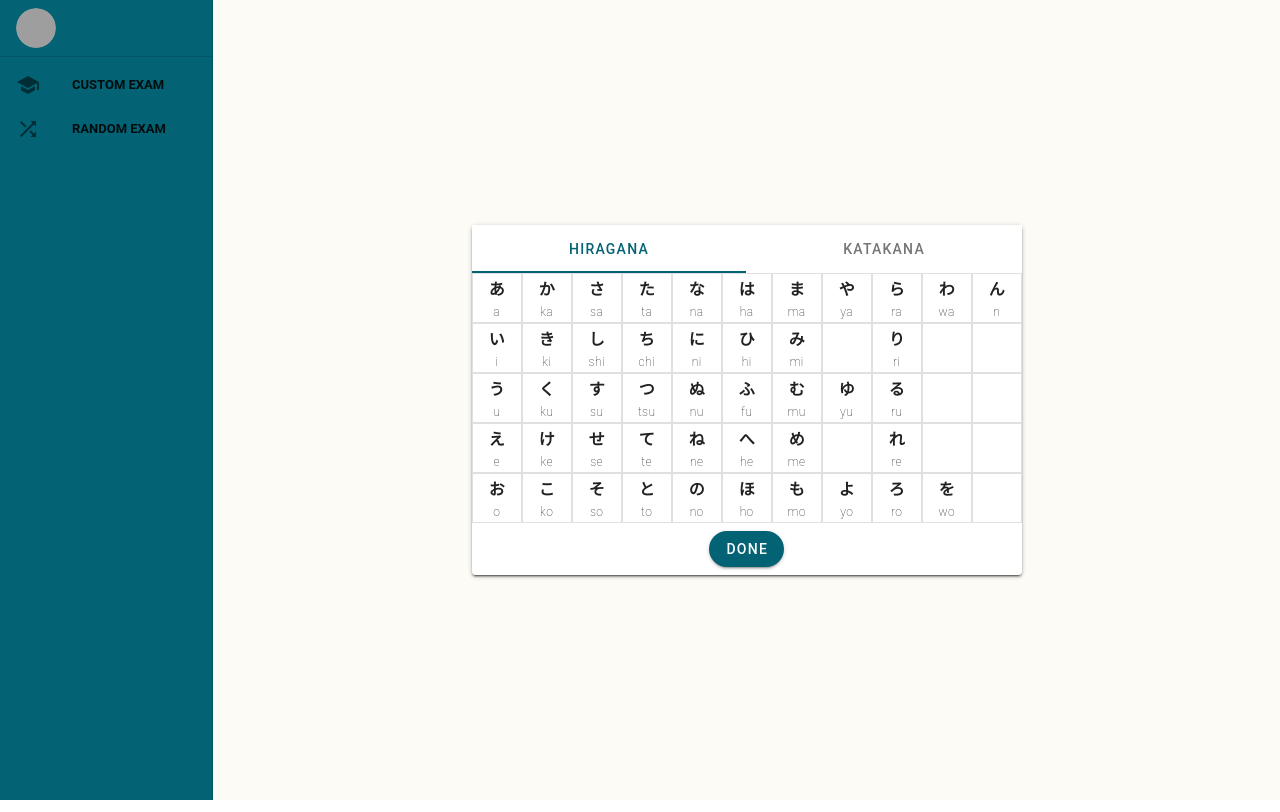
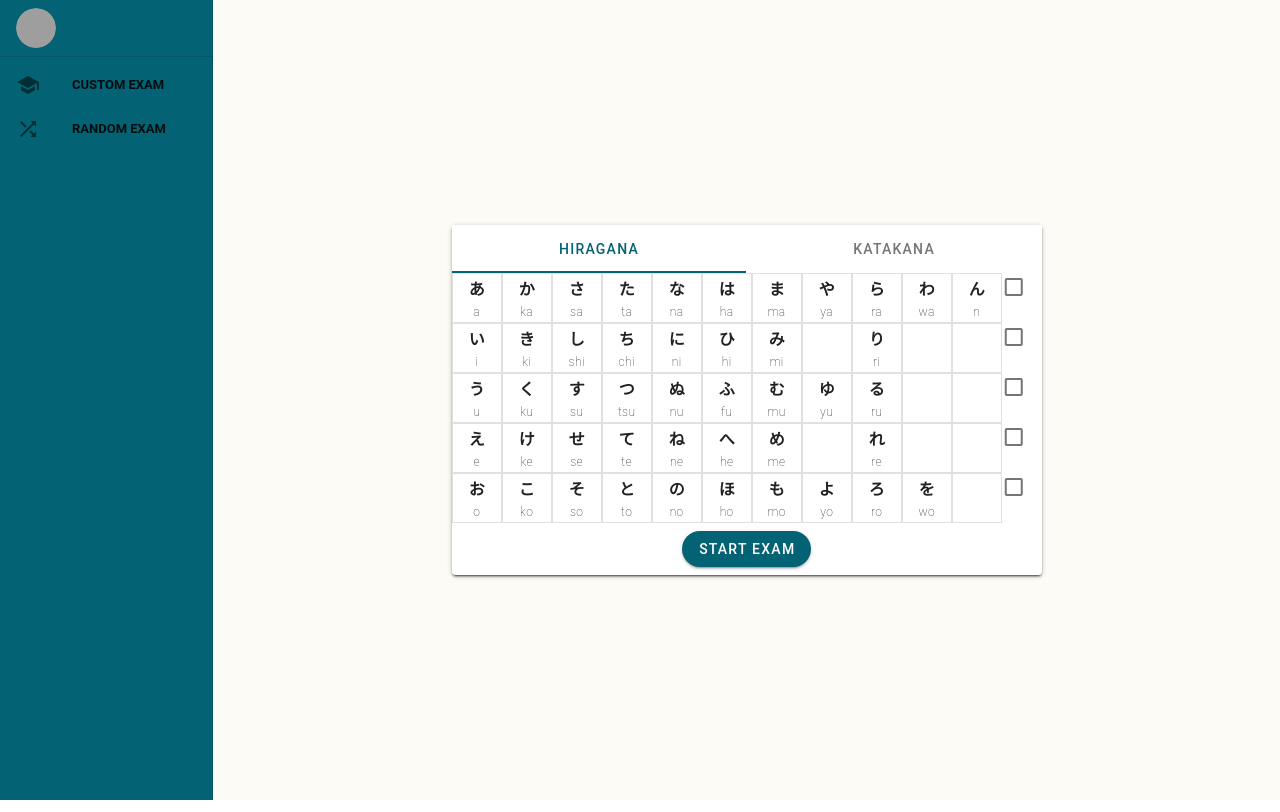
Before and after one commit to tomctr/KanaGames, a Vue app: page / in a window 1280 px wide. Built offline with nearby package versions, Linux system fonts and the light colour scheme; grey boxes are pictures that could not be loaded.

Commit message:
checkbox for row / begin select carac for custom quizz

```diff
--- a/src/components/CustomGameConfig.vue
+++ b/src/components/CustomGameConfig.vue
@@ -1,5 +1,5 @@
 <template>
-  <v-card >
+  <v-card>
     <v-row no-gutters>
       <v-tabs grow color="#036273">
         <v-tab @click="clickTabHiragana">HIRAGANA</v-tab>
@@ -24,10 +24,13 @@
             </v-row>
           </v-card>
         </v-col>
+        <v-row no-gutters class="fill-height" align="center">
+        <v-checkbox class="mt-0 mb-0 pt-0"></v-checkbox>
+        </v-row>
       </v-row>
     </v-row>
     <v-row no-gutters justify="center" class="pb-2 pt-2">
-      <v-btn color="#036273" class="white--text" @click="dialog = false" rounded>DONE</v-btn>
+      <v-btn color="#036273" class="white--text" @click="start" rounded>START EXAM</v-btn>
     </v-row>
   </v-card>
 </template>
@@ -46,7 +49,8 @@ export default {
     array_hiragana: null,
     array_katakana: null,
     suffix: null,
-    display_array: null
+    display_array: null,
+    list_exam: null
   }),
   methods: {
     onKanaClick(e) {
@@ -79,6 +83,20 @@ export default {
           disable: false,
           isSelected: false
         };
+    },
+    start() {
+      var res_hira = [];
+      this.array_hiragana.forEach(element => {
+        var r = element.filter(x => x.isSelected == true);
+        if (r.length > 0)
+        res_hira.push(r);
+      });
+      var res_kata = [];
+       this.array_katakana.forEach(element => {
+        var r = element.filter(x => x.isSelected == true);
+        if (r.length > 0)
+        res_kata.push(r);
+      });
     }
   },
   mounted() {
--- a/src/components/Game.vue
+++ b/src/components/Game.vue
@@ -15,7 +15,7 @@
 </template> -->
 
 <template>
-  <v-row justify="center" align="center">
+  <v-row justify="center" align="center" class="ml-0 mr-0">
     <PreGame v-on:start-game="startGame" v-show="showPreGame" :gametypeconfig="typegame" />
     <KanaCard v-if="!showPreGame && !isEndGame" :config="config" v-on:end-game="endGame" />
     <EndGame v-if="isEndGame" :examResult="examResult" />
--- a/src/components/PreGame.vue
+++ b/src/components/PreGame.vue
@@ -1,5 +1,5 @@
 <template>
-  <v-card width="550">
+  <v-card width="590">
     <RandomGameConfig v-if=" gametypeconfig == 'random'" v-on:start-game="startGame" />
     <CustomGameConfig v-if="gametypeconfig == 'custom'" />
   </v-card>
```
